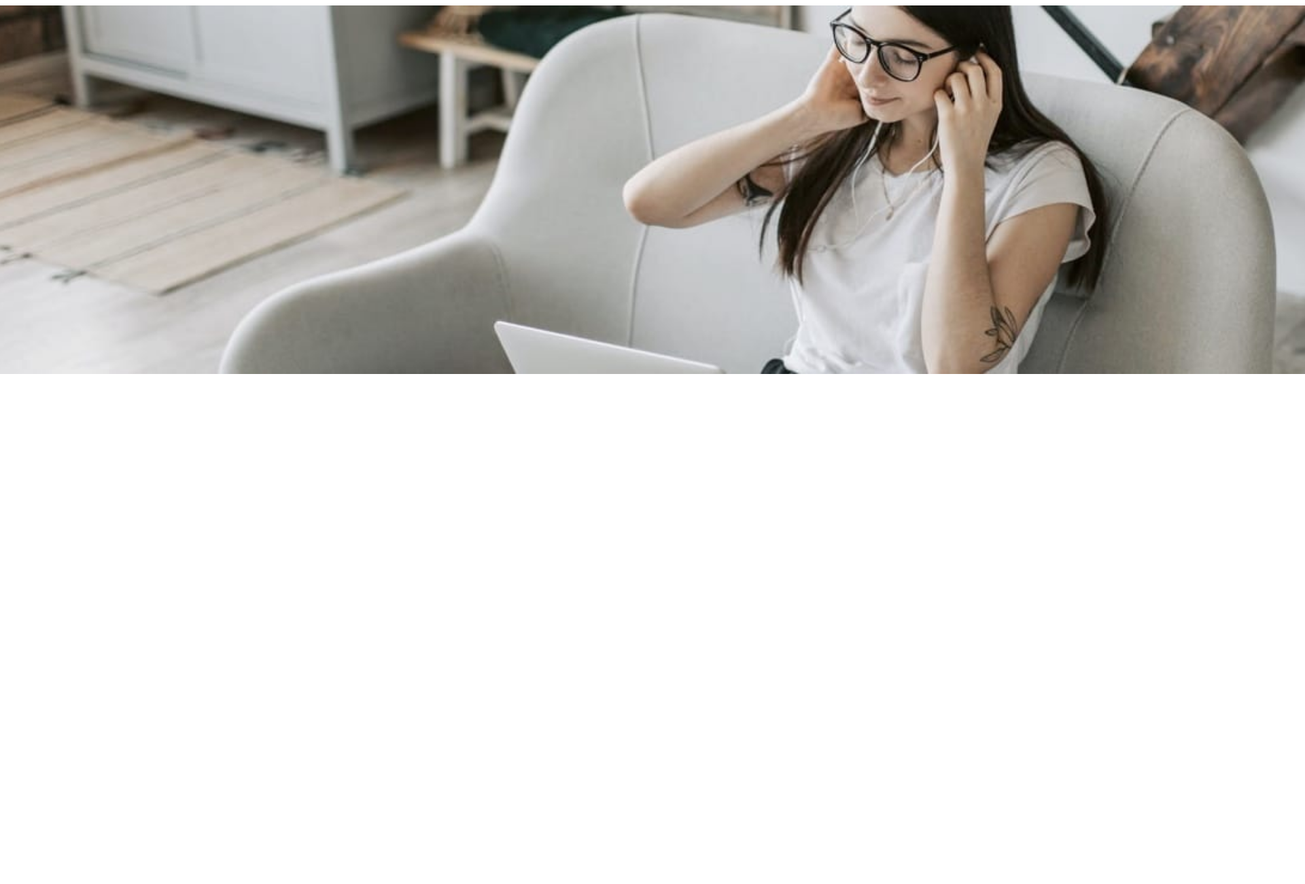
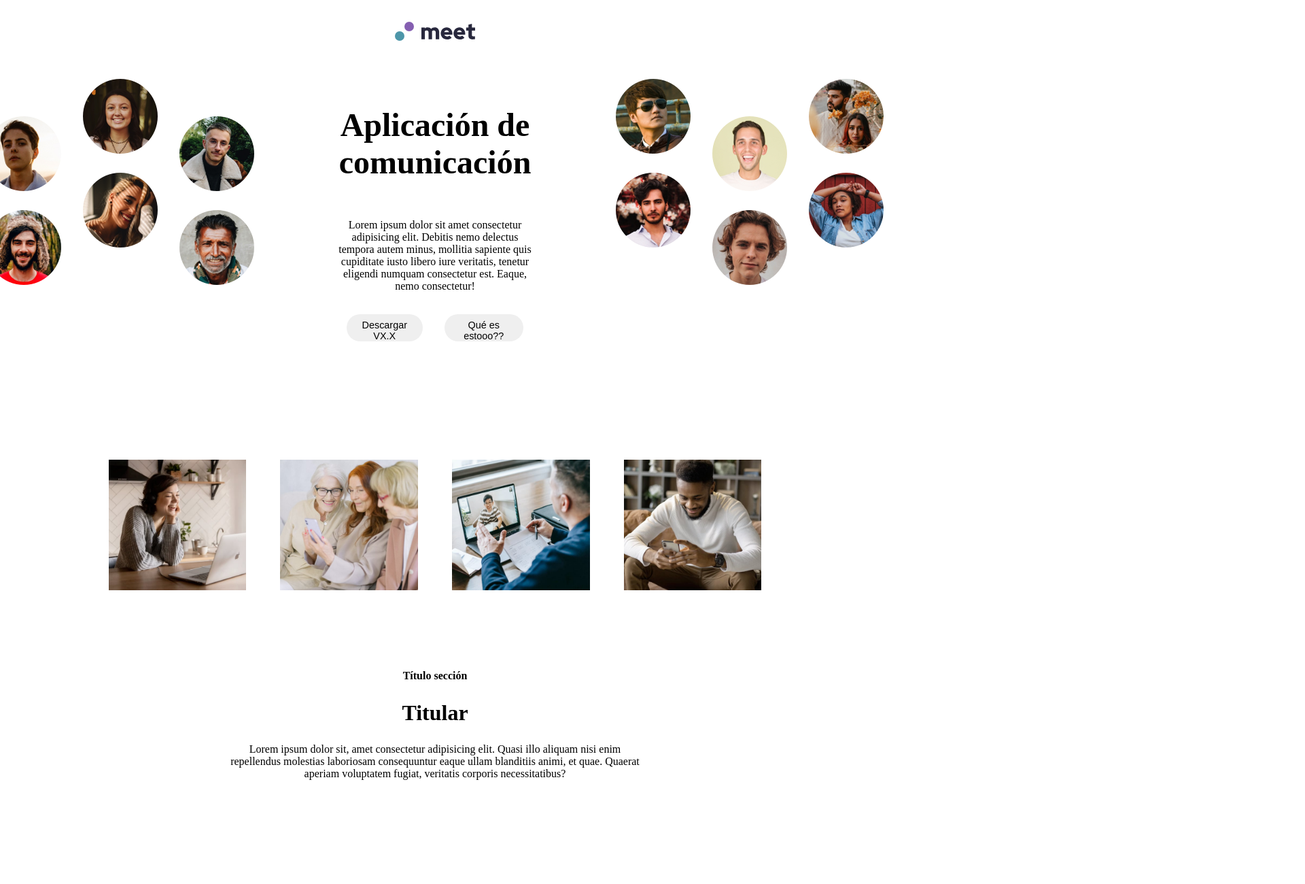
Before and after one commit to eRojasMarifil/Pagina-Techschool-, a plain HTML site: page index.html in a window 1280 px wide. Shown: the top 1300 px of the page at 68% size, 1920 px wide, since content can reach past the window. Before the commit the page ends 800 px from the top, so only its background shows below. Drawn offline with Linux system fonts and the light colour scheme.

Commit message:
estilizaciones

```diff
--- a/asserts/css/style.css
+++ b/asserts/css/style.css
@@ -8,20 +8,34 @@ nav{
     flex-direction: row;
     justify-content: center;
     width: 100%;
+    margin-top: 1.5rem;
+    margin-bottom: 1.5rem;
 }
 
 header{
     display: flex;
     flex-direction: row;
+    padding: 2rem;
 }
 
-.imagenHeader{
-    width: 30%;
+.imagenHeader-left{
+    width: 35%;
+    margin-left: -5%;
 }
 
 .textoHeader{
     display: flex;
     flex-direction: column;
+    width: 40%;
+    justify-content: center;
+    align-items: center;
+    margin-left: 10%;
+    margin-right: 10%;
+    text-align: center;
+}
+
+h1{
+    font-size: 3rem;
 }
 
 .botonesHeader{
@@ -29,9 +43,26 @@ header{
     flex-direction: row;
 }
 
+button{
+    margin: 1rem;
+    height: 2.5rem;
+    border-radius: 1.5rem;
+    font-size: 0.9rem;
+    padding: 0.5rem;
+    padding-left: 1rem;
+    padding-right: 1rem;
+    border: 0cm;
+}
+
+.imagenHeader-right{
+    width: 35%;
+    margin-right: -5%;
+}
+
 main{
     display: flex;
     flex-direction: column;
+    margin: 10%;
 }
 
 .imagenesMain{
@@ -43,11 +74,32 @@ main{
     margin: auto;
     width: 20%;
 }
+
+.text{
+    margin: 10%;
+    margin-left: 20%;
+    margin-right: 20%;
+    justify-content: center;
+    text-align: center;
+}
+
+h3{
+    font-size: 1rem;
+}
+
+h2{
+    font-size: 2rem;
+}
+
 footer{
     display: flex;
     flex-direction: row;
+    height: 20rem;
+    background-image: url(asserts\imagenes\desktop\image-footer.jpg);
+    background-repeat: no-repeat;
+    background-color: rgba(20, 20, 191, 0.354);
 }
+
 .sectionFooter{
-    display: flex;
-    flex-direction: row;
+    margin: 5%;
 }
--- a/index.html
+++ b/index.html
@@ -9,21 +9,21 @@
 <body>
     <nav>
         <img src="asserts\imagenes\logo.svg" href="index.html">
-    <nav>
+    </nav>
     <header>
-        <section>
-            <img  class="imagenHeader" src="asserts\imagenes\desktop\image-hero-left.png" alt="">
+        <section class="imagenHeader-left">
+            <img src="asserts\imagenes\desktop\image-hero-left.png" alt="">
         </section>
-        <section class="TextoHeader">
-            <h1>Página Web</h1>
+        <section class="textoHeader">
+            <h1>Aplicación de comunicación</h1>
             <p>Lorem ipsum dolor sit amet consectetur adipisicing elit. Debitis nemo delectus tempora autem minus, mollitia sapiente quis cupiditate iusto libero iure veritatis, tenetur eligendi numquam consectetur est. Eaque, nemo consectetur!</p>
             <div class="botonesHeader">
-                <button>Descargar</button>
+                <button>Descargar VX.X</button>
                 <button>Qué es estooo??</button>
             </div>
         </section>
-        <section>
-            <img  class="imagenHeader" src="asserts\imagenes\desktop\image-hero-right.png" alt="">
+        <section  class="imagenHeader-right">
+            <img src="asserts\imagenes\desktop\image-hero-right.png" alt="">
         </section>
     </Header>
     <main class="main">
@@ -40,12 +40,9 @@
         </section>
     </main>
     <footer>
-        <img src="asserts\imagenes\desktop\image-footer.jpg" alt="">
-        <section class="sectionFooter">
-            <h2>Título de footer</h2>
-            <p>Lorem ipsum dolor sit amet consectetur adipisicing elit. Praesentium ratione sequi minima nam culpa dolores itaque, tempora mollitia consectetur hic! Alias, eveniet eius ipsam officia ipsum error possimus neque eaque.</p>
-            <button>Descargar</button>
-        </section>
+        <h2 class="sectionFooter">Título de footer</h2>
+        <p class="sectionFooter">Lorem ipsum dolor sit amet consectetur adipisicing elit. Praesentium ratione sequi minima nam culpa dolores itaque, tempora mollitia consectetur hic! Alias, eveniet eius ipsam officia ipsum error possimus neque eaque.</p>
+        <button class="sectionFooter">Descargar</button>
     </footer>
 </body>
 </html>
```
Also changed, not shown: 1 other file.
